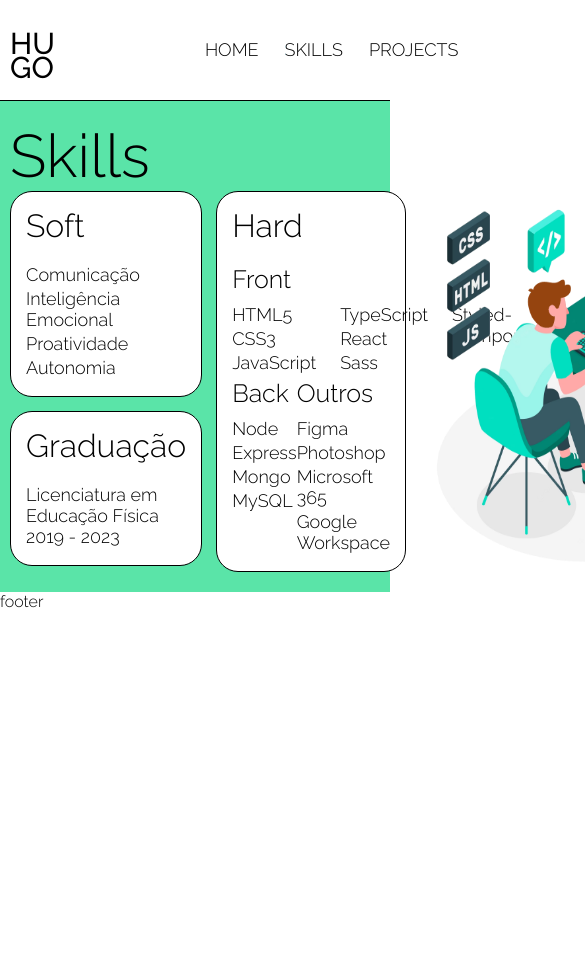
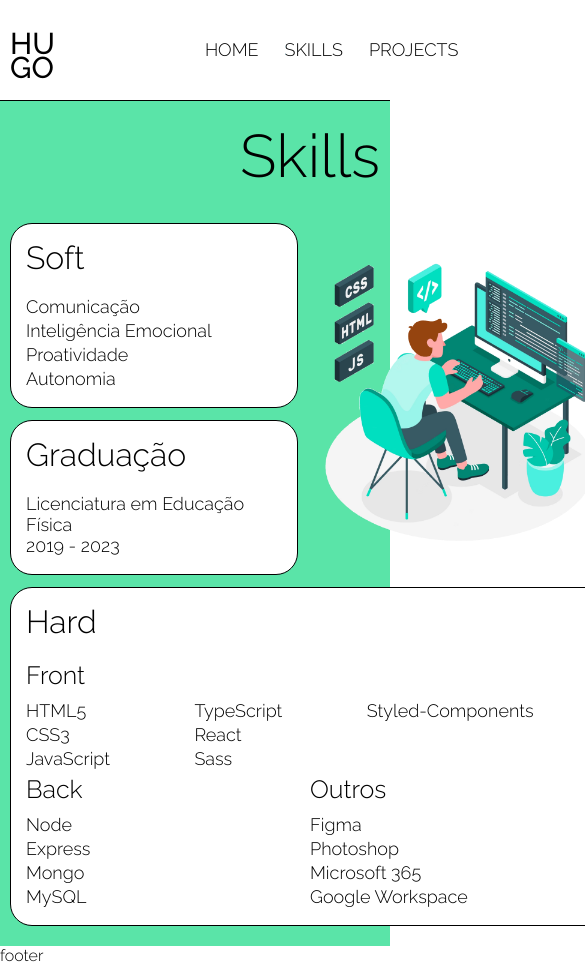
Before and after one commit to hugobatista27/portfolio, a React (Vite) app: page / in a window 390 px wide. Shown: the top 965 px of the page, 585 px wide, since content can reach past the window. Before the commit the page ends 844 px from the top, so only its background shows below. Built offline with nearby package versions, Linux system fonts and the light colour scheme.

Commit message:
feat: add responsividade ao componente Skills

```diff
--- a/src/components/content/skills/Skills.tsx
+++ b/src/components/content/skills/Skills.tsx
@@ -6,11 +6,13 @@ import { SoftSkills, Graduation, HardSkills } from './data';
 import IMG_SKILLS from './images/imagem-skills.png';
 
 const SkillsStyle = styled.div`
+    display: flex;
     padding: 20px 0;
     background-color: #5AE4A8;
 
     h1 {
         font-size: 60px;
+        margin-bottom: 32px;
     }
 
     h2 {
@@ -28,19 +30,24 @@ const SkillsStyle = styled.div`
         padding-bottom: 3px;
         word-wrap: break-word;
     }
+
+    @media (max-width: 1000px) {
+            & > div {
+            display: flex;
+            flex-direction: column;
+            align-items: center;
+        }
+    }
 `;
 
 const BoxSkills = styled.div`
-    display: flex;
-    gap: 14px;
+    width: 100%;
+    display: grid;
+    grid-template-areas: "soft hard img" "graduation hard img";
+    grid-template-columns: minmax(200px, 260px) minmax(400px, 470px);
+    gap: 12px;
+    align-items: center;
 
-
-    .Soft-Graduation {
-        display: flex;
-        flex-direction: column;
-        gap: 14px;
-
-        max-width: 260px;
 
     & > div {
         background-color: white;
@@ -48,26 +55,42 @@ const BoxSkills = styled.div`
         border: 1px solid black;
 
         padding: 15px;
-        }
 
     }
 
-    img {
-        width: 330px;
+    .soft {
+        grid-area: soft;
+    }
+    .graduation {
+        grid-area: graduation;
+    }
+    .hard {
+        grid-area: hard;
+    }
+    & > img {
+        grid-area: img;
+        width: 300px;
+    }
+
+    @media (max-width: 1000px) {
+        width: 600px;
+        grid-template-areas:
+            "soft img"
+            "graduation img "
+            "hard hard";
+        grid-template-columns: 1fr 1fr;
     }
 `;
 
 const HardSkillsStyle = styled.div`
     width: 100%;
+    height: 100%;
 
-    background-color: white;
-    border-radius: 22px;
-    border: 1px solid black;
 
-    padding: 15px;
     & > div {
         display: grid;
         grid-template-areas: "front front" "back other";
+        grid-template-columns: 1fr 1fr;
     }
 
     .front {
@@ -78,6 +101,7 @@ const HardSkillsStyle = styled.div`
             flex-wrap: wrap;
             height: 74px;
             gap: 0 24px;
+            overflow: hidden;
         }
     }
     .back {
@@ -94,14 +118,13 @@ export default function Skills() {
             <ContentWidth>
                 <h1>Skills</h1>
                 <BoxSkills>
-                    <div className="Soft-Graduation">
-                        <div>
+                    <div className="soft">
                         <h2>Soft</h2>
                         <ul>
                             {SoftSkills.map((skill, index) => <li key={skill + index}>{skill}</li>)}
                         </ul>
                     </div>
-                        <div>
+                    <div className="graduation">
                         <h2>Graduação</h2>
                         <ul>
                             {Graduation.map((obj, index) => <li key={obj.course + index}>
@@ -110,8 +133,7 @@ export default function Skills() {
                             </li>)}
                         </ul>
                     </div>
-                    </div>
-                    <HardSkillsStyle>
+                    <HardSkillsStyle className="hard">
                         <h2>Hard</h2>
                         <div>
                             {HardSkills.map((obj, index) => {
```
Lines whose indentation alone changed are shown as unchanged.
